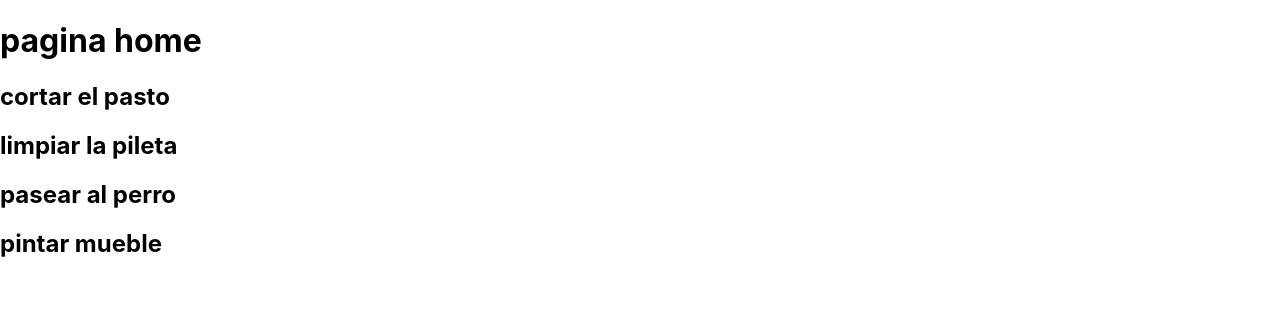
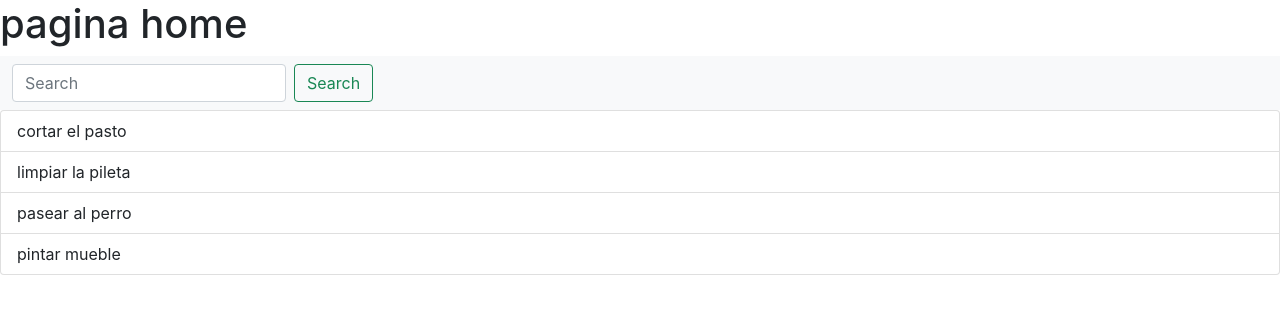
Before and after one commit to lubritos/creador-de-tareas, a React (Create React App) app: page / in a window 1280 px wide. Shown: the top 314 px of the page. Built offline with nearby package versions, Linux system fonts and the light colour scheme.

Commit message:
creamos buscador

```diff
--- a/public/index.html
+++ b/public/index.html
@@ -25,6 +25,7 @@
       Learn how to configure a non-root public URL by running `npm run build`.
     -->
     <title>React App</title>
+    <link href="https://cdn.jsdelivr.net/npm/bootstrap@5.1.3/dist/css/bootstrap.min.css" rel="stylesheet" integrity="sha384-1BmE4kWBq78iYhFldvKuhfTAU6auU8tT94WrHftjDbrCEXSU1oBoqyl2QvZ6jIW3" crossorigin="anonymous">
   </head>
   <body>
     <noscript>You need to enable JavaScript to run this app.</noscript>
--- /dev/null
+++ b/src/components/Search/Search.js
@@ -0,0 +1,22 @@
+const Search =({search})=>{
+    function handleChange(event) {
+        search(event.target.value)
+    }
+    return (
+            <nav className="navbar navbar-light bg-light">
+                <div className="container-fluid">
+                    <form className="d-flex">
+                        <input
+                        className="form-control me-2"
+                        type="search"
+                        placeholder="Search"
+                        aria-label="Search"
+                        onChange={handleChange}
+                        />
+                        <button className="btn btn-outline-success" type="submit">Search</button>
+                    </form>
+                </div>
+            </nav>
+    )
+}
+export default Search;
--- a/src/components/Tasks/ListadoItem.js
+++ b/src/components/Tasks/ListadoItem.js
@@ -1,8 +1,11 @@
 const ListadoItem = ({nombre}) => {
     return (
-        <div key={nombre}>
-            <h2>{nombre}</h2>
-        </div>
+        <button key={nombre}
+            type="button"
+            className="list-group-item list-group-item-action"
+            aria-current="true">
+            {nombre}
+        </button>
     );
 }
 
--- a/src/components/Tasks/ListadoTasks.js
+++ b/src/components/Tasks/ListadoTasks.js
@@ -2,13 +2,13 @@ import ListadoItem from "./ListadoItem";
 
 const ListadoTasks = ({listado}) => {
     return (
-        <div>
+        <div className="list-group">
             {listado.map(tarea=>{
                 return (
                     <ListadoItem key={tarea.nombre} {...tarea} />
                 )
             })}
         </div>
-     );
+    );
 }
 export default ListadoTasks;
--- a/src/pages/home.js
+++ b/src/pages/home.js
@@ -1,3 +1,6 @@
+import { useState } from "react";
+import Search from "../components/Search/Search";
+import ListadoItem from "../components/Tasks/ListadoItem";
 import ListadoTasks from "../components/Tasks/ListadoTasks";
 
 const Home =()=>{
@@ -15,11 +18,17 @@ const Home =()=>{
             nombre:'pintar mueble'
         }
     ];
+    const [busqueda, setBusqueda]= useState(listado)
+    const buscador = (valor)=>{
+        const tareasFiltradas = listado.filter((tarea) => tarea.nombre.includes(valor));
+        setBusqueda(tareasFiltradas);
+    };
 
     return (
         <div>
             <h1>pagina home</h1>
-            <ListadoTasks listado={listado} />
+            <Search search={buscador}/>
+            <ListadoTasks listado={busqueda} />
         </div>
     )
 }
```
